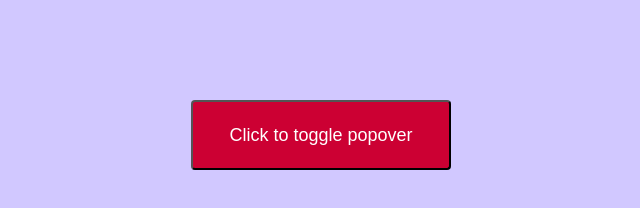
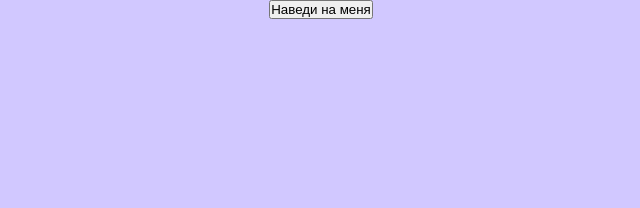
Before and after one commit to InnaAlieva/AHJ_5.1Popovers, a website built with webpack: page src/index.html in a window 1280 px wide. Shown: the whole page, without its empty margins (319-959 px from the left). Built offline with nearby package versions, Linux system fonts and the light colour scheme.

Commit message:
Update index.html

```diff
--- a/src/index.html
+++ b/src/index.html
@@ -1,16 +1,13 @@
+<!-- src/index.html -->
 <!DOCTYPE html>
-<html lang="en">
+<html lang="ru">
+<head>
+  <meta charset="UTF-8">
+  <title>Тест</title>
+</head>
+<body>
 
-<head>
-	<meta charset="UTF-8" />
-	<meta name="viewport" content="width=device-width, initial-scale=1.0" />
-	<meta http-equiv="X-UA-Compatible" content="ie=edge" />
-	<title>«Работа с HTML-формами»</title>
-</head>
-
-<body>
-<div class="container">
-<button class="popover_btn">Click to toggle popover</button>
-</div>
+  <button id="tooltip-btn">Наведи на меня</button>
+  <div id="tooltip" class="hidden">Подсказка</div>
 </body>
 </html>
```
